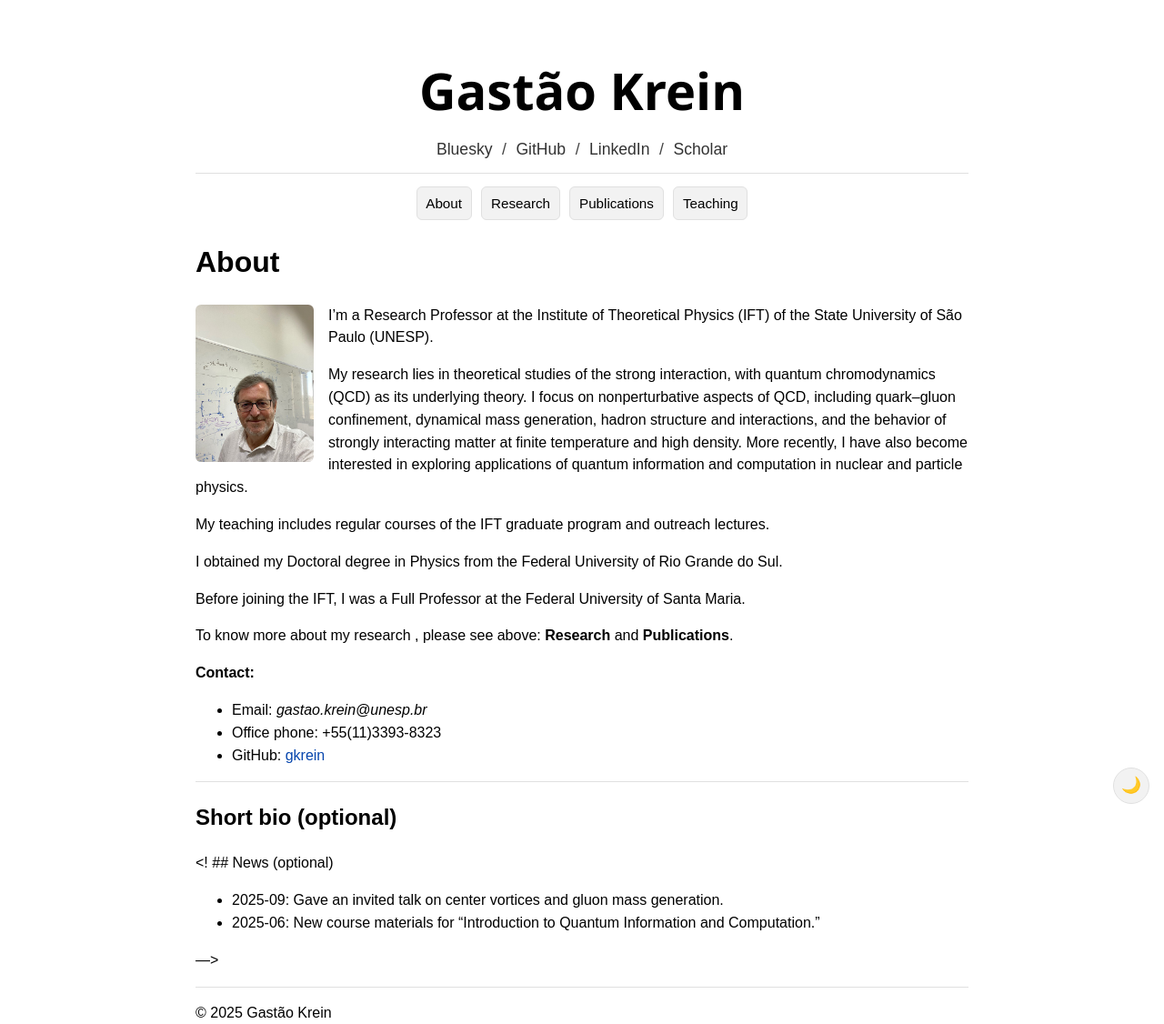
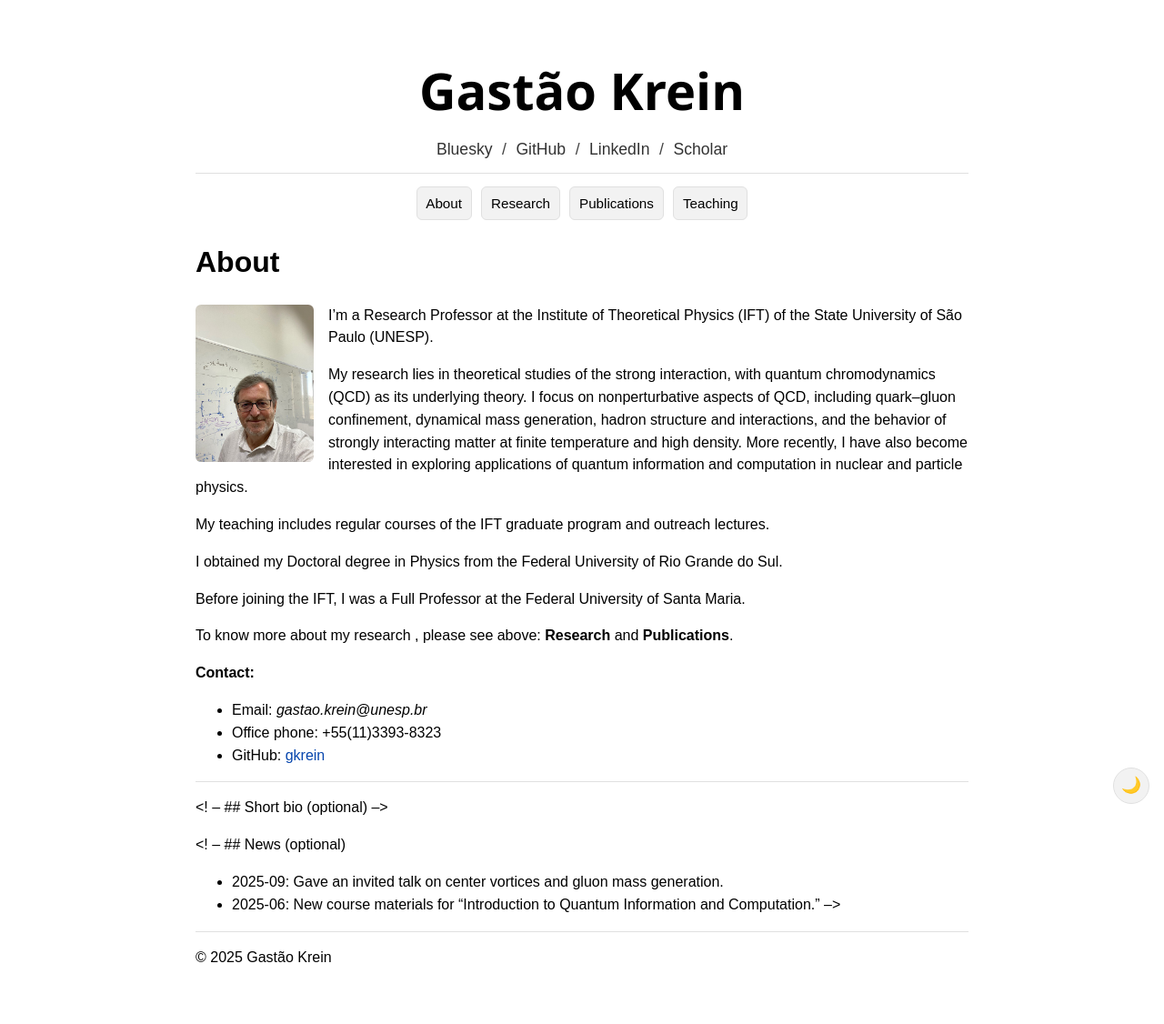
Before and after one commit to gkrein/gkrein.github.io, a Jekyll site: the page built from index.md, in a window 1280 px wide. Shown: the whole page at 91% size. Built offline with Jekyll 4.4.1, drawn with Linux system fonts in a browser that asks for light colours; after the commit the page ends 1065 px from its top, so only the background shows below that; part of the change alters nothing that is shown.

Commit message:
Update index.md

```diff
--- a/index.md
+++ b/index.md
@@ -26,14 +26,14 @@ To know more about my research , please see above: **Research** and **Publicatio
 
 ---
 
-## Short bio (optional)
+<! -- ## Short bio (optional) -->
 
-<! ## News (optional)
+<! -- ## News (optional)
 - 2025-09: Gave an invited talk on center vortices and gluon mass generation.
 - 2025-06: New course materials for “Introduction to Quantum Information and Computation.”
+-->
 
 <!-- If you prefer the photo centered above the text, replace the <img> above with:
 <img src="/assets/images/me.jpg" alt="Photo of Gastão Krein" style="display:block; margin:0 auto 1rem; max-width: 260px; border-radius: 6px;">
 and remove "float: left" so the text doesn’t wrap.
 -->
---->
```
